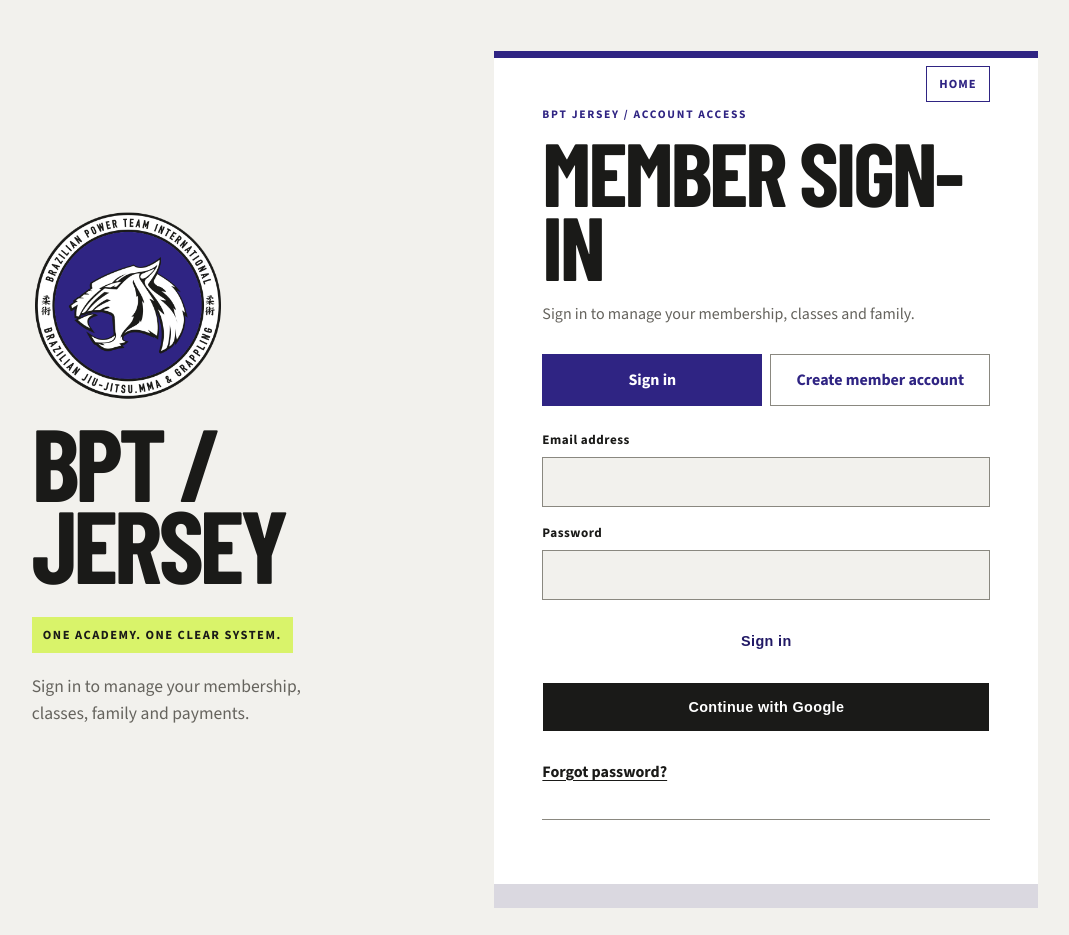
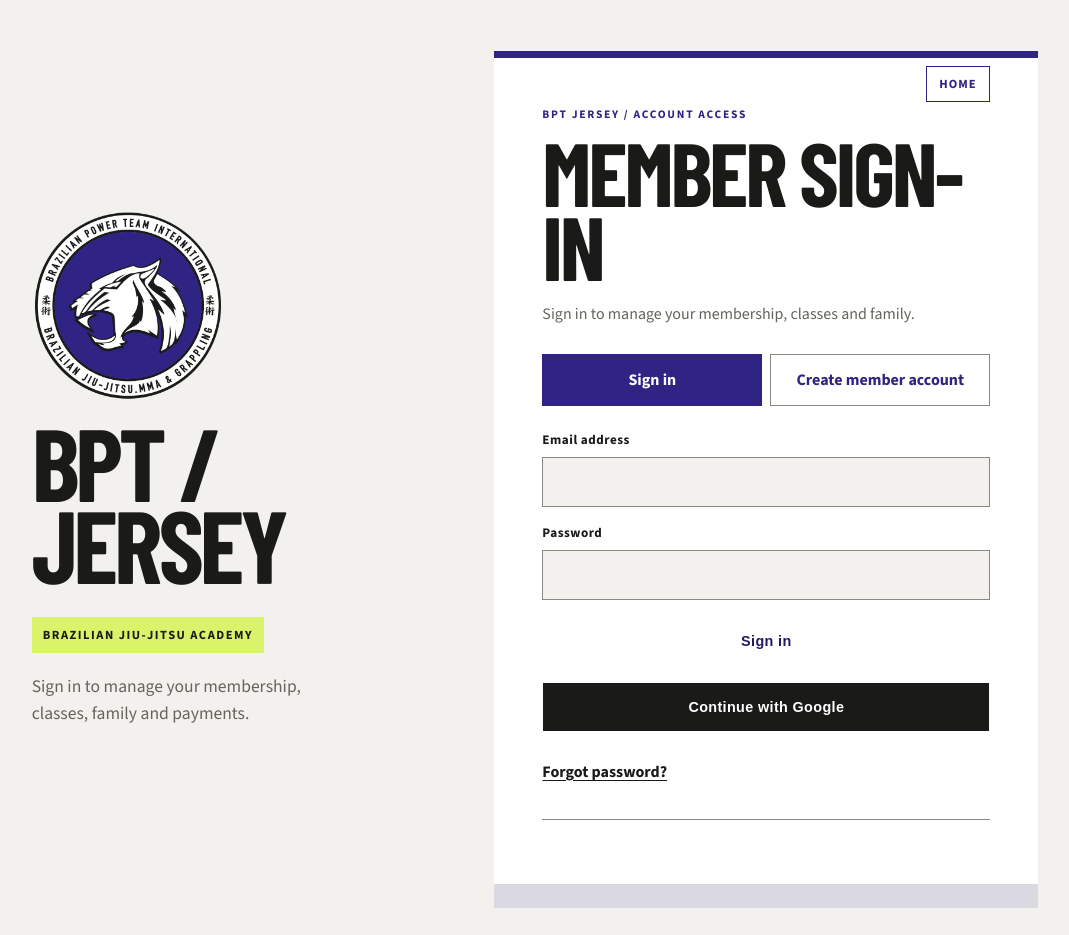
Before and after one commit to andresleosan/BPT-Jersey, a Next.js app in the folder apps/web/: page /login in a window 1280 px wide. Shown: the whole page, without its empty margins (105-1174 px from the left). Built offline with nearby package versions, Linux system fonts and the light colour scheme; no server answers.

Commit message:
fix(T11): show Brazilian Jiu-Jitsu Academy on the sign-in page
Co-Authored-By: Claude Opus 5.5 (1M context) <noreply@anthropic.com>

```diff
--- a/apps/web/src/app/login/page.tsx
+++ b/apps/web/src/app/login/page.tsx
@@ -28,7 +28,7 @@ export default function LoginPage() {
             />
             <p className="login-mark">BPT / Jersey</p>
           </div>
-          <p className="login-intro-label">One academy. One clear system.</p>
+          <p className="login-intro-label">Brazilian Jiu-Jitsu Academy</p>
           <p className="login-intro-note">
             Sign in to manage your membership, classes, family and payments.
           </p>
```
Also changed, not shown: 1 other file (tests, documents, lock files or other folders).
